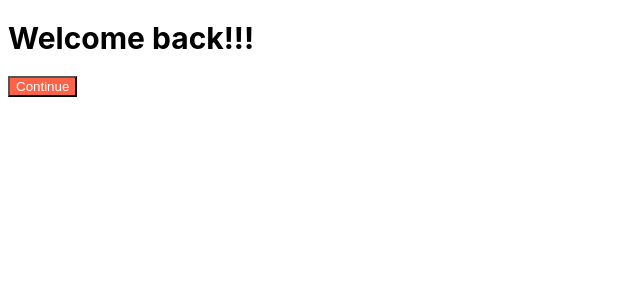
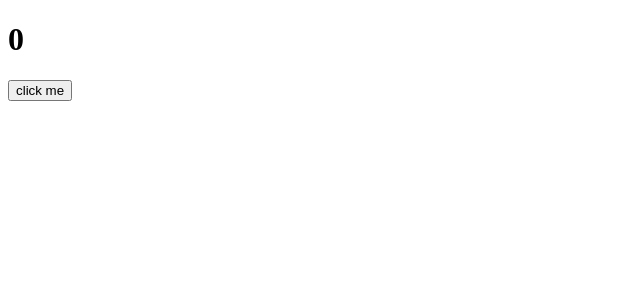
Before and after one commit to SALT0601/ReactJS-Web, a React (Create React App) app: page / in a window 1280 px wide. Shown: the top 300 px of the page, without its empty margins (0-640 px from the left). Built offline with nearby package versions, Linux system fonts and the light colour scheme.

Commit message:
# 6.0 Intro

```diff
--- a/src/App.js
+++ b/src/App.js
@@ -1,12 +1,15 @@
-import Button from "./Button";
-import styles from "./App.module.css";
+import { useState } from "react";
+
 
 function App() {
+  const [counter, setValue] = useState(0);
+  const onClick = () => setValue((prev) => prev + 1);
+  console.log('render');
   return (
     <div>
 
-      <h1 className={styles.title}>Welcome back!!!</h1>
-      <Button text={"Continue"} />
+      <h1>{counter}</h1>
+      <button onClick={onClick}>click me</button>
     </div>
   );
 }
```
